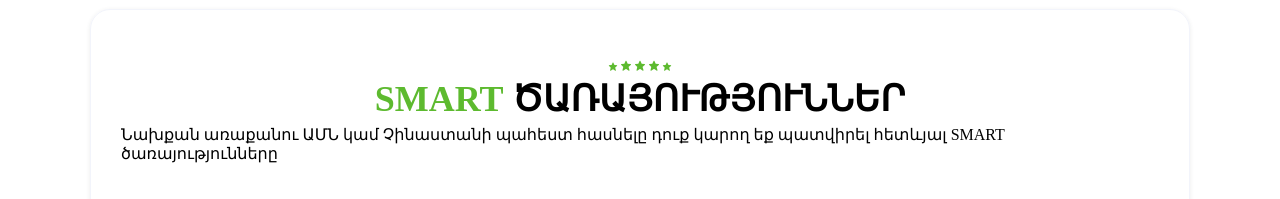
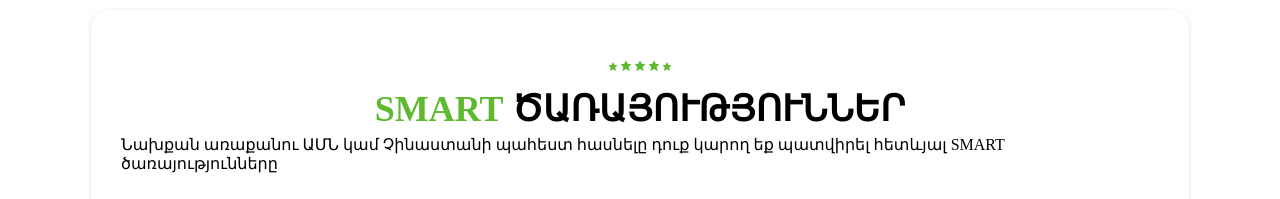
Before and after one commit to garoh2291/Tco_Onex_Garnik, a React (Create React App) app: page / in a window 1280 px wide. Shown: the part 601-800 px from the top of the page. Built offline with nearby package versions, Linux system fonts and the light colour scheme.

Commit message:
improved some styles

```diff
--- a/src/styles/smart_services_head.css
+++ b/src/styles/smart_services_head.css
@@ -6,7 +6,7 @@
     flex-direction: column;
     align-items: center;
     justify-content: center;
-    margin-top: -30px;
+    margin-top: -20px;
 }
 
 .smart-head h2 {
```
